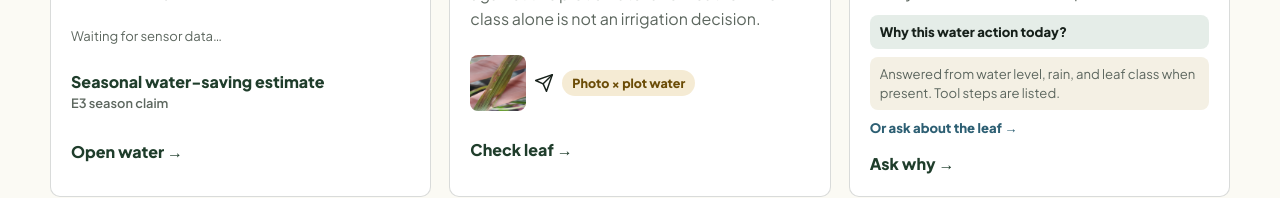
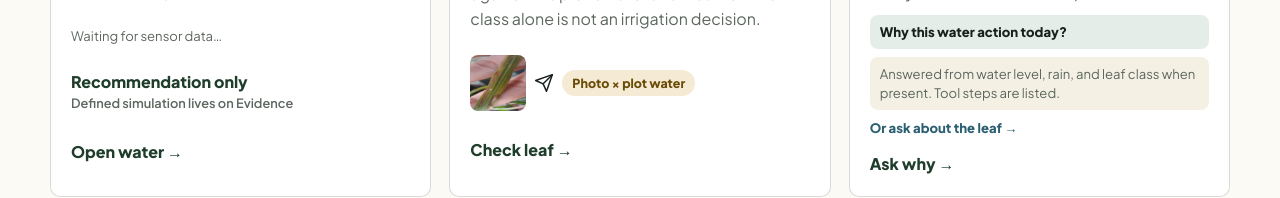
Before and after one commit to JoshCDev/iris, a Next.js app in the folder apps/web/: page / in a window 1280 px wide. Shown: the part 702-900 px from the top of the page. Built offline with nearby package versions, Linux system fonts and the light colour scheme; no server answers.

Commit message:
﻿feat(web): remove water-saving claim from Today view
EVD-002: E3 stays on the Evidence page as a defined simulation; the
operational Today screen no longer fetches the receipt.

Co-authored-by: CommandCodeBot <noreply@commandcode.ai>

```diff
--- a/apps/web/app/HomeClient.tsx
+++ b/apps/web/app/HomeClient.tsx
@@ -1,12 +1,10 @@
 "use client";
 
 import Link from "next/link";
-import { useEffect, useState } from "react";
 import { Icon } from "@/components/Icon";
 import { PillarCard } from "@/components/PillarCard";
 import { usePlot } from "@/lib/PlotContext";
-import { getReceipt, type GreenReceipt } from "@/lib/api";
-import { actionVerb, fmtNum } from "@/lib/format";
+import { actionVerb } from "@/lib/format";
 
 function Sparkline({ values }: { values: number[] }) {
   if (values.length < 2) {
@@ -43,22 +41,6 @@ function Sparkline({ values }: { values: number[] }) {
 
 export function HomeFacets({ askHref, leafHref }: { askHref: string; leafHref: string }) {
   const { status, history } = usePlot();
-  const [receipt, setReceipt] = useState<GreenReceipt | null>(null);
-
-  useEffect(() => {
-    let alive = true;
-    getReceipt(1, 100)
-      .then((r) => {
-        if (alive) setReceipt(r);
-      })
-      .catch(() => {
-        /* non-fatal */
-      });
-    return () => {
-      alive = false;
-    };
-  }, []);
-
   const last48 = (history?.readings ?? []).slice(-48).map((r) => r.level_cm);
 
   return (
@@ -77,12 +59,8 @@ export function HomeFacets({ askHref, leafHref }: { askHref: string; leafHref: s
           <>
             <Sparkline values={last48} />
             <span className="pillar-card__figure">
-              {receipt?.claim_source === "e3_backtest"
-                ? `${fmtNum(receipt.water_saved_pct)}% water saved`
-                : "Seasonal water-saving estimate"}
-              <small>
-                {receipt?.claim_source === "e3_backtest" ? "E3 backtest [simulated]" : "E3 season claim"}
-              </small>
+              Recommendation only
+              <small>Defined simulation lives on Evidence</small>
             </span>
           </>
         }
--- a/apps/web/lib/PlotContext.tsx
+++ b/apps/web/lib/PlotContext.tsx
@@ -27,7 +27,7 @@ interface PlotBundle {
   refresh: () => void;
 }
 
-const PlotContext = createContext<PlotBundle | null>(null);
+export const PlotContext = createContext<PlotBundle | null>(null);
 
 export function PlotProvider({ children }: { children: ReactNode }) {
   const [status, setStatus] = useState<PlotStatus | null>(null);
```
Also changed, not shown: 1 other file (tests, documents, lock files or other folders).
